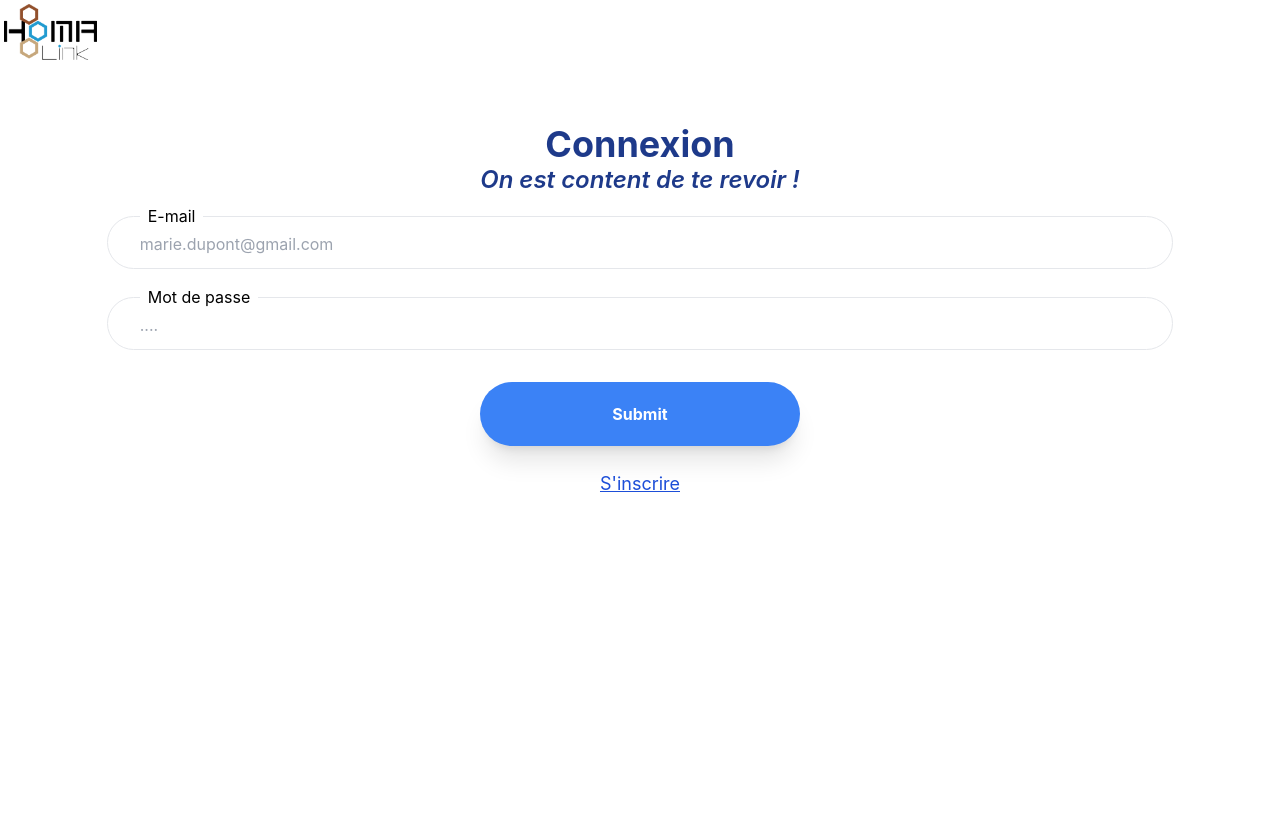
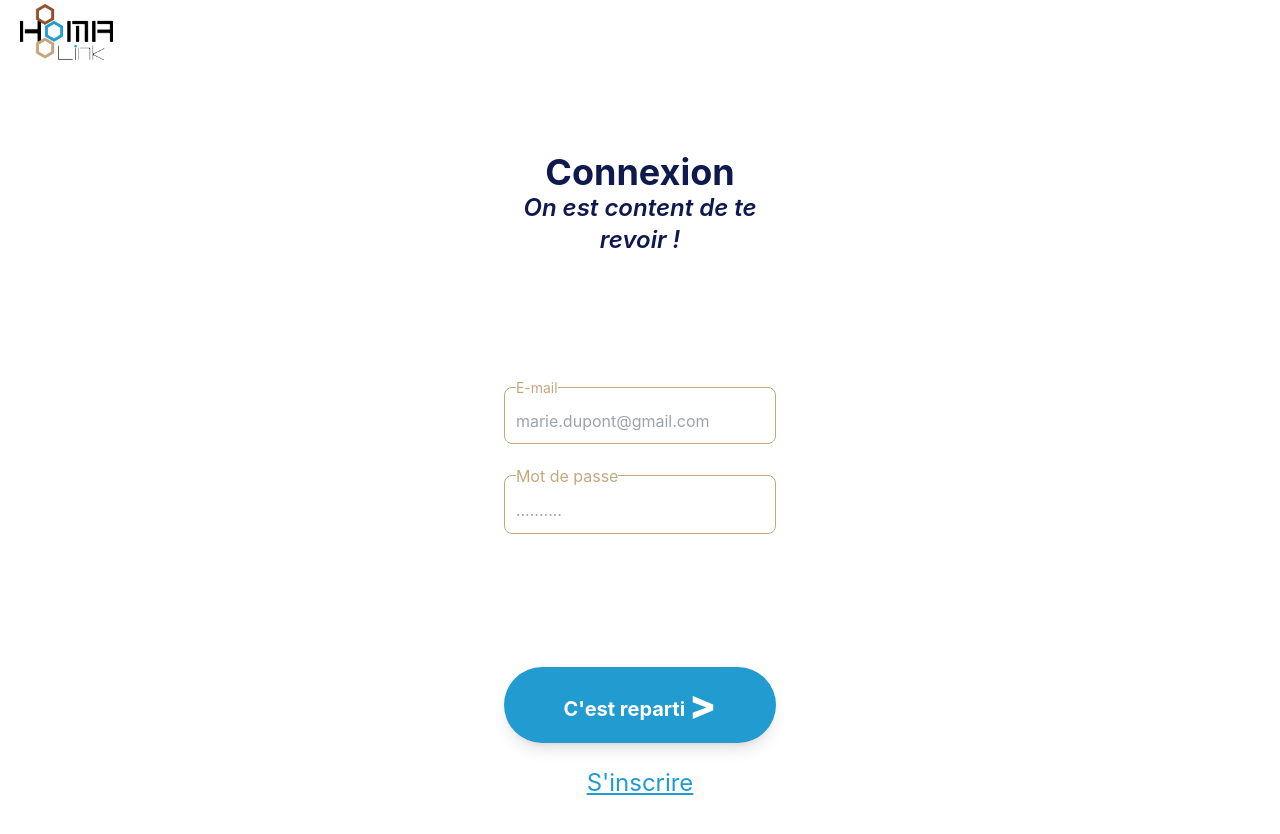
Before and after one commit to cyril-porez/Centaurus, a React (Create React App) app in the folder front-end/: page /auth/signin in a window 1280 px wide. Shown: the top 834 px of the page. Built offline with nearby package versions, Linux system fonts and the light colour scheme.

Commit message:
refont style signin and init backend go

```diff
--- a/front-end/src/App.js
+++ b/front-end/src/App.js
@@ -29,11 +29,11 @@ function App() {
   }
 
   function PrivateRoute({ children }) {
-    return isAuthenticated() ? children : <Navigate to="/SignIn" />;
+    return isAuthenticated() ? children : <Navigate to="/signin" />;
   }
 
   return (
-    <div>
+    <div className="h-screen">
       <Header />
       <Router>
         <Routes>
@@ -48,7 +48,7 @@ function App() {
             }
           />
           <Route
-            path="/MyHorses"
+            path="horses/my-horse/my-horses"
             element={
               <PrivateRoute>
                 <MyHorses />
@@ -56,7 +56,7 @@ function App() {
             }
           />
           <Route
-            path="/AddHorse"
+            path="horses/my-horse/add-horse"
             element={
               <PrivateRoute>
                 <AddHorse />
@@ -64,7 +64,7 @@ function App() {
             }
           />
           <Route
-            path="/ChoiceHorse"
+            path="horses/calculation/ChoiceHorse"
             element={
               <PrivateRoute>
                 <ChoiceHorse />
@@ -72,7 +72,7 @@ function App() {
             }
           />
           <Route
-            path="/UpdateHorse/:id"
+            path="horses/my-horse/update-horse/:id"
             element={
               <PrivateRoute>
                 <UpdateHorse />
@@ -80,7 +80,7 @@ function App() {
             }
           />
           <Route
-            path="/FollowWeight"
+            path="horses/follow/follow-weight"
             element={
               <PrivateRoute>
                 <FollowWeight />
@@ -88,7 +88,7 @@ function App() {
             }
           />
           <Route
-            path="/Profile"
+            path="users/profile"
             element={
               <PrivateRoute>
                 <Account />
@@ -96,7 +96,7 @@ function App() {
             }
           />
           <Route
-            path="/WeightTable/:id"
+            path="horses/follow/evolution/weight/table/:id"
             element={
               <PrivateRoute>
                 <WeightTable />
@@ -104,7 +104,7 @@ function App() {
             }
           />
           <Route
-            path="/WeightGraph/:id"
+            path="horses/follow/evolution/weight/graph/:id"
             element={
               <PrivateRoute>
                 <WeightGraph />
@@ -112,7 +112,7 @@ function App() {
             }
           />
           <Route
-            path="/Mensurations/:id"
+            path="horses/calculation/mensurations/:id"
             element={
               <PrivateRoute>
                 <Mensurations />
@@ -120,7 +120,7 @@ function App() {
             }
           />
           <Route
-            path="/ResultWeight/:id"
+            path="horses/calculation/ResultWeight/:id"
             element={
               <PrivateRoute>
                 <ResultWeight />
--- a/front-end/src/Pages/Auth/SignIn.js
+++ b/front-end/src/Pages/Auth/SignIn.js
@@ -26,10 +26,10 @@ function SignIn() {
     email: yup
       .string()
       .email("L'email doit être valide")
-      .required("* L'email est requis"),
+      .required("* L'email est obligatoire!"),
     password: yup
       .string()
-      .required("* Le mot de passe est requis")
+      .required("* Le mot de passe est le mot de pas est obligatoire")
       .matches(/([A-Z])/, "Au minimum une lettre majuscule!")
       .matches(/([0-9])/, "Au minimum un entier")
       .min(8, "Le mot de passe doit avoir 8 caratères"),
@@ -47,77 +47,109 @@ function SignIn() {
     console.log(data);
     authUser(data);
   };
-  return (
-    <div className="flex flex-col h-screen overflow-hidden">
-      <HeaderText
-        props={{
+
+  const data = {
     title: "Connexion",
     subtitle: "On est content de te revoir !",
-        }}
-      />
-
-      <form onSubmit={handleSubmit(onSubmit)} className="flex flex-col">
-        <div>
+  };
+  return (
+    <div
+      className="flex flex-col
+                    items-center
+                    max-h-screen"
+    >
+      <div
+        className="w-[90%]
+                    max-w-[400px]
+                    p-[5%]"
+      >
+        <HeaderText props={data} />
+        <form
+          onSubmit={handleSubmit(onSubmit)}
+          className="flex
+                    flex-col
+                    mt-[4%]"
+        >
+          <div className="flex flex-col items-center justify-center min-h-[400px]">
+            <div className="mb-[5%] w-full">
               <fieldset
-            className={`
-                w-5/6
-                my-2 mx-auto
-                rounded-full
+                className="w-full
+                        mx-auto
+                        rounded-lg
                         border
-                px-8
-            `}
+                        border-homa-beige
+                        p-[4%]"
               >
-            <legend className="px-2">E-mail</legend>
+                <legend className="text-sm text-homa-beige">E-mail</legend>
                 <input
-              className="mb-2 py-1 w-full"
                   type="email"
                   id="email"
                   placeholder="marie.dupont@gmail.com"
                   {...register("email")}
+                  className="w-full focus:outline-none focus:ring-2 focus:ring-homa-beige"
                 />
               </fieldset>
-          <p className="text-red-600 px-2">{errors.email?.message}</p>
+              <p className="text-red mt-[2%]">{errors.email?.message}</p>
             </div>
-        <div>
+
+            <div className="mb-[6%] w-full">
               <fieldset
-            className={`
-                w-5/6
-                my-2 mx-auto
-                rounded-full
+                className="w-full
+                        mx-auto
+                        rounded-lg
                         border
-                px-8
-            `}
+                        border-homa-beige
+                        p-[4%]"
               >
-            <legend className={`px-2`}>Mot de passe</legend>
+                <legend className="tesxt-sm text-homa-beige">
+                  Mot de passe
+                </legend>
                 <input
-              className="mb-2 py-1 w-full"
                   type="password"
                   id="password"
-              placeholder="...."
+                  placeholder=".........."
                   {...register("password")}
+                  className="w-full focus:outline-none focus:ring-2 focus:ring-homa-beige"
                 />
               </fieldset>
-          <p className="text-red-600 px-[10%]">{errors.password?.message}</p>
+              <p className="text-red mt-[2%]">{errors.password?.message}</p>
             </div>
-        <input
-          className="bg-blue-500
-                hover:bg-blue-700
+          </div>
+
+          <button
+            className="bg-sky-blue
+                hover:bg-sky-blue-hover
                 text-white
+                text-xl
                 font-bold
                 rounded-full
-                shadow-xl
+                shadow-lg
+                w-full
+                p-[10px]
                 py-5 w-80
-                mx-auto mt-6"
+                mx-auto
+                transition
+                duration-300
+                flex
+                items-center
+                justify-center"
             type="submit"
-        />
+          >
+            <span className="mt-2">C'est reparti</span>
+            <span className="text-[40px] font-extrabold ml-1 align-middle">
+              {">"}
+            </span>
+          </button>
+
           <Link
-          className="mx-auto mt-6 text-blue-700 underline text-lg"
+            className="mx-auto mt-6 text-sky-blue underline text-2xl"
             to="/auth/signup"
           >
             S'inscrire
           </Link>
         </form>
       </div>
+    </div>
   );
 }
 
--- a/front-end/src/Pages/Auth/SignUp.js
+++ b/front-end/src/Pages/Auth/SignUp.js
@@ -55,7 +55,7 @@ function SignUp() {
   };
 
   return (
-    <div className="flex flex-col h-screen justify-evenly">
+    <div className="flex flex-col justify-evenly">
       <HeaderText
         props={{
           title: "Inscription",
--- a/front-end/src/Pages/Horses/MyHorse/UpdateHorse.jsx
+++ b/front-end/src/Pages/Horses/MyHorse/UpdateHorse.jsx
@@ -43,6 +43,7 @@ function UpdateHorse() {
         src="/icons/horseHead.png"
         width={50}
         className="absolute top-8 right-8"
+        alt="icon horse head"
       />
       <HeaderText
         props={{
--- a/front-end/src/components/Header.js
+++ b/front-end/src/components/Header.js
@@ -2,8 +2,8 @@ import React from "react";
 
 export default function Header() {
   return (
-    <header className="flex flex-row justify-between h-16 mb-[60px]">
-      <img src="/logo-vec.png" className="m-1" alt="" />
+    <header className="flex flex-row justify-between h-16 mb-6 px-4">
+      <img src="/logo-vec.png" className="m-1 h-14" alt="Logo HomaLink" />
     </header>
   );
 }
--- a/front-end/src/components/listChart.js
+++ b/front-end/src/components/listChart.js
@@ -15,8 +15,8 @@ const LineChart = (props) => {
         label: "Poid du cheval",
         data: props.weights,
         fill: false,
-        backgroundColor: "#BCBBFC",
-        borderColor: "#BCBBFC",
+        backgroundColor: "Lavender-Blue",
+        borderColor: "Lavender-Blue",
       },
     ],
   };
--- a/front-end/src/components/texts/HeaderText.js
+++ b/front-end/src/components/texts/HeaderText.js
@@ -1,9 +1,11 @@
-import React from "react"
+import React from "react";
 export default function HeaderText({ props }) {
-    return (
-        <div className="text-center">
-            <h1 className="text-blue-900 text-4xl font-bold">{props.title}</h1>
-            <h3 className="text-blue-900 text-2xl font-semibold italic">{props.subtitle}</h3>
-        </div>
-    )
+  return (
+    <div className="text-center">
+      <h1 className="text-color-title text-4xl font-bold">{props.title}</h1>
+      <h3 className="text-color-title text-2xl font-semibold italic">
+        {props.subtitle}
+      </h3>
+    </div>
+  );
 }
--- a/front-end/tailwind.config.js
+++ b/front-end/tailwind.config.js
@@ -3,13 +3,17 @@ module.exports = {
   content: ["./src/**/*.{html,js}"],
   theme: {
     extend: {
-        colors: {
-            'homa-brown': "#92502C",
-            'homa-blue': "#219BD0",
-            'homa-black': '#312E2D',
-            'homa-beige': '#C6A77C',
-            'homa-white': '#FFF6EA'
-        }
+      colors: {
+        "homa-brown": "#92502C",
+        "sky-blue": "#219BD0",
+        "sky-blue-hover": "#166C92",
+        "homa-black": "#312E2D",
+        "homa-beige": "#C6A77C",
+        "homa-white": "#FFF6EA",
+        "Lavender-Blue": "#BCBBFC",
+        "color-title": "#0E194D",
+        red: "#DC2626",
+      },
     },
   },
   plugins: [],
```
Also changed, not shown: 2 other files (tests, documents, lock files or other folders). Lines whose indentation alone changed are shown as unchanged.
